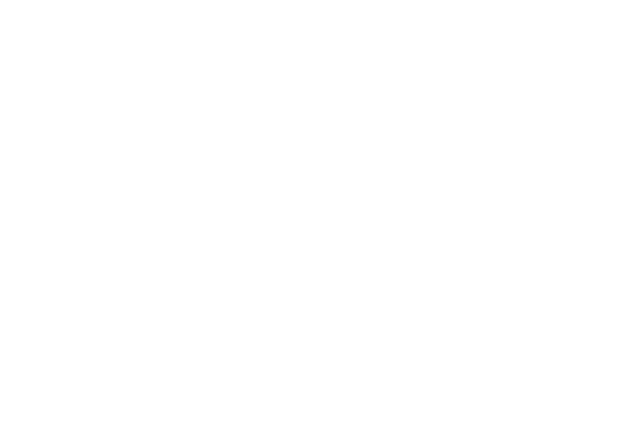
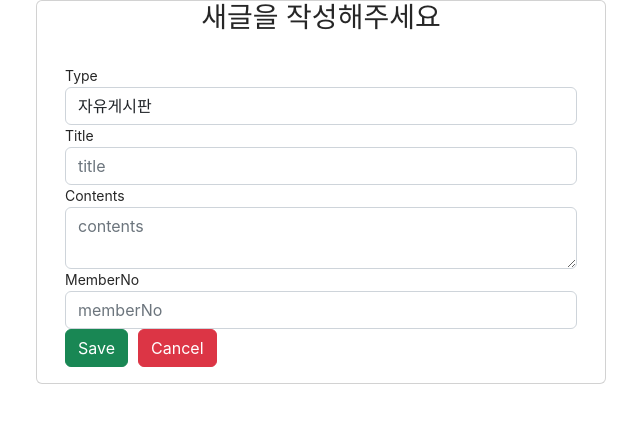
Before and after one commit to choyunju/Study-be-happy, a React (Create React App) app in the folder src/main/Test_Subject/: page /createboard in a window 1280 px wide. Before the commit this address had no page. Shown: the top 422 px of the page, without its empty margins (319-959 px from the left). Built offline with nearby package versions, Linux system fonts and the light colour scheme.

Commit message:
create board 생성

```diff
--- a/src/main/Test_Subject/src/App.js
+++ b/src/main/Test_Subject/src/App.js
@@ -6,6 +6,7 @@
 import Register from "./pages/Register";
 import Home from "./pages/Home";
 import Writing from "./pages/Writing";
+import CreateBoardComponent from "./pages/CreateBoard";
 
 function App() {
   return (
@@ -14,6 +15,7 @@
       <Route path="/login" element={<Login />} />
       <Route path="/register" element={<Register />} />
       <Route path="/writing" element={<Writing />}></Route>
+      <Route path="/createboard" element={<CreateBoardComponent />} />
     </Routes>
   );
 }
--- a/src/main/Test_Subject/src/BoardService.js
+++ b/src/main/Test_Subject/src/BoardService.js
@@ -6,6 +6,9 @@
   getBoards() {
     return axios.get(BOARD_API_BASE_URL);
   }
+  createBoard(board) {
+    return axios.post(BOARD_API_BASE_URL, board);
+  }
 }
 
 export default new BoardService();
--- /dev/null
+++ b/src/main/Test_Subject/src/pages/CreateBoard.jsx
@@ -0,0 +1,132 @@
+import React, { Component } from "react";
+import BoardService from "../BoardService";
+
+class CreateBoardComponent extends Component {
+  constructor(props) {
+    super(props);
+
+    this.state = {
+      type: "",
+      title: "",
+      contents: "",
+      memberNo: "",
+    };
+
+    this.changeTypeHandler = this.changeTypeHandler.bind(this);
+    this.changeTitleHandler = this.changeTitleHandler.bind(this);
+    this.changeContentsHandler = this.changeContentsHandler.bind(this);
+    this.changeMemberNoHandler = this.changeMemberNoHandler.bind(this);
+    this.createBoard = this.createBoard.bind(this);
+  }
+
+  changeTypeHandler = (event) => {
+    this.setState({ type: event.target.value });
+  };
+
+  changeTitleHandler = (event) => {
+    this.setState({ title: event.target.value });
+  };
+
+  changeContentsHandler = (event) => {
+    this.setState({ contents: event.target.value });
+  };
+
+  changeMemberNoHandler = (event) => {
+    this.setState({ memberNo: event.target.value });
+  };
+
+  createBoard = (event) => {
+    event.preventDefault();
+    let board = {
+      type: this.state.type,
+      title: this.state.title,
+      contents: this.state.contents,
+      memberNo: this.state.memberNo,
+    };
+    console.log("board => " + JSON.stringify(board));
+    BoardService.createBoard(board).then((res) => {
+      this.props.history.push("/board");
+    });
+  };
+
+  cancel() {
+    this.props.history.push("/board");
+  }
+
+  render() {
+    return (
+      <div>
+        <div className="container">
+          <div className="row">
+            <div className="card col-md-6 offset-md-3 offset-md-3">
+              <h3 className="text-center">새글을 작성해주세요</h3>
+              <div className="card-body">
+                <form>
+                  <div className="form-group">
+                    <label> Type </label>
+                    <select
+                      placeholder="type"
+                      name="type"
+                      className="form-control"
+                      value={this.state.type}
+                      onChange={this.changeTypeHandler}
+                    >
+                      <option value="1">자유게시판</option>
+                      <option value="2">질문과 답변</option>
+                    </select>
+                  </div>
+                  <div className="form-group">
+                    <label> Title </label>
+                    <input
+                      type="text"
+                      placeholder="title"
+                      name="title"
+                      className="form-control"
+                      value={this.state.title}
+                      onChange={this.changeTitleHandler}
+                    />
+                  </div>
+                  <div className="form-group">
+                    <label> Contents </label>
+                    <textarea
+                      placeholder="contents"
+                      name="contents"
+                      className="form-control"
+                      value={this.state.contents}
+                      onChange={this.changeContentsHandler}
+                    />
+                  </div>
+                  <div className="form-group">
+                    <label> MemberNo </label>
+                    <input
+                      placeholder="memberNo"
+                      name="memberNo"
+                      className="form-control"
+                      value={this.state.memberNo}
+                      onChange={this.changeMemberNoHandler}
+                    />
+                  </div>
+                  <button
+                    className="btn btn-success"
+                    onClick={this.createBoard}
+                  >
+                    Save
+                  </button>
+                  <button
+                    className="btn btn-danger"
+                    onClick={this.cancel.bind(this)}
+                    style={{ marginLeft: "10px" }}
+                  >
+                    Cancel
+                  </button>
+                </form>
+              </div>
+            </div>
+          </div>
+        </div>
+      </div>
+    );
+  }
+}
+
+export default CreateBoardComponent;
--- a/src/main/Test_Subject/src/pages/ListBoard.jsx
+++ b/src/main/Test_Subject/src/pages/ListBoard.jsx
@@ -6,24 +6,28 @@
 class ListBoard extends Component {
   constructor(props) {
     super(props);
-    // # 1.
+
     this.state = {
       boards: [],
     };
+
+    this.createBoard = this.createBoard.bind(this);
   }
-  // # 2.
+
   componentDidMount() {
     BoardService.getBoards().then((res) => {
       this.setState({ boards: res.data });
     });
   }
 
-  // # 3.
+  createBoard() {
+    this.props.history.push("/create-board/");
+  }
   render() {
     return (
       <div>
-        <button type="button" class="btn btn-light">
-          <Link to="/Writing">글 작성</Link>
+        <button type="button" class="btn btn-light" onClick={this.createBoard}>
+          글작성
         </button>
         <h2 className="text-center">Boards List</h2>
         <div className="row">
```
